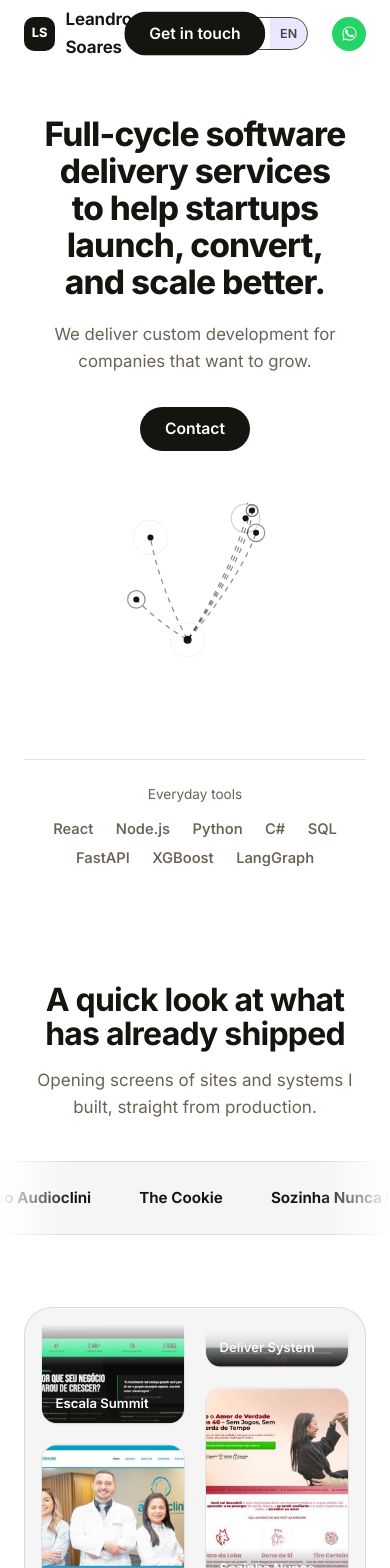
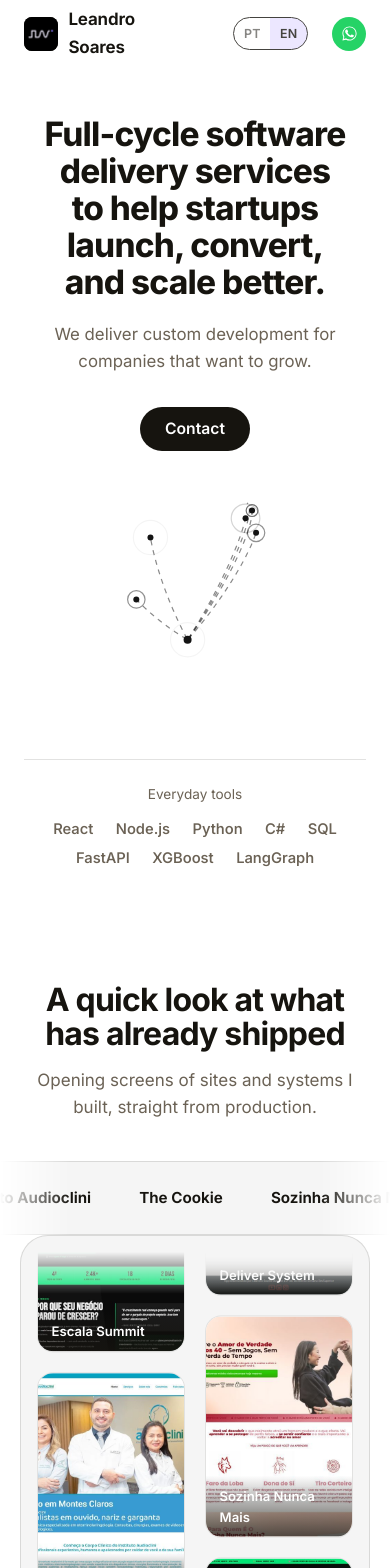
Before and after one commit to leandrosoares658/site, a React (Vite) app: page / in a window 390 px wide. Shown: the top 1568 px of the page. Built offline with nearby package versions, Linux system fonts and the light colour scheme; what world-atlas would draw is missing.

Commit message:
Nova versão

```diff
--- a/index.html
+++ b/index.html
@@ -3,8 +3,9 @@
   <head>
     <meta charset="UTF-8" />
     <meta name="viewport" content="width=device-width, initial-scale=1.0" />
-    <title>Leandro Soares Pereira | Desenvolvedor full-stack e engenheiro de automação</title>
+    <title>Leandro Soares Pereira | Engenheiro de Software</title>
     <meta name="description" content="Desenvolvimento web, IA aplicada e software para indústria. Montes Claros, MG." />
+    <link rel="icon" type="image/png" href="src/assets/logo.png" />
     <link rel="preconnect" href="https://fonts.googleapis.com" />
     <link rel="preconnect" href="https://fonts.gstatic.com" crossorigin />
     <link href="https://fonts.googleapis.com/css2?family=Inter:opsz,wght@14..32,400..800&display=swap" rel="stylesheet" />
--- a/src/components/Gallery.css
+++ b/src/components/Gallery.css
@@ -2,6 +2,14 @@
   overflow: hidden;
   padding-top: 0;
   padding-bottom: clamp(4.5rem, 10vw, 8rem);
+}
+
+.gallery .wrap {
+  width: 100%;
+  max-width: 100%; /* Anula o limite de largura que o .wrap original possuía */
+  padding-inline: 1.25rem; /* Espaço de respiro nas laterais direita e esquerda */
+  margin-inline: auto;
+  box-sizing: border-box;
 }
 
 .gallery__shelf {
--- a/src/components/LogoBar.css
+++ b/src/components/LogoBar.css
@@ -1,5 +1,6 @@
 .logobar-section {
-  padding-bottom: 0;
+  padding-bottom: 0 !important;
+  margin-bottom: 0 !important;
 }
 
 .gallery__head {
--- a/src/components/Navbar.css
+++ b/src/components/Navbar.css
@@ -87,6 +87,13 @@
   flex-shrink: 0;
 }
 
+.nav__mark {
+  width: 34px;
+  height: 34px;
+  object-fit: contain; /* Garante que o logótipo não fica distorcido */
+  border-radius: 8px; /* Opcional, caso queira cantos arredondados na imagem */
+}
+
 .nav__whatsapp svg {
   width: 17px;
   height: 17px;
@@ -102,15 +109,8 @@
     display: none;
   }
 
-  .nav__inner {
-    position: relative;
-  }
-
+  /* Oculta o botão de e-mail/contacto nos ecrãs pequenos */
   .nav__cta {
-    position: absolute;
-    left: 50%;
-    top: 50%;
-    transform: translate(-50%, -50%);
-    white-space: nowrap;
+    display: none;
   }
 }
--- a/src/components/Navbar.jsx
+++ b/src/components/Navbar.jsx
@@ -2,6 +2,7 @@
 import { useLanguage } from '../i18n/LanguageContext.jsx';
 import LanguageSwitcher from './LanguageSwitcher.jsx';
 import './Navbar.css';
+import logoImg from '../assets/logo.png';
 
 export default function Navbar() {
   const { t } = useLanguage();
@@ -18,7 +19,8 @@
     <header className={`nav${scrolled ? ' nav--scrolled' : ''}`}>
       <div className="wrap nav__inner">
         <a href="#topo" className="nav__brand">
-          <span className="nav__mark" aria-hidden="true">LS</span>
+          {/* 2. Substitua o span antigo pela imagem */}
+          <img src={logoImg} alt="Logótipo" className="nav__mark" />
           {t.profile.shortName}
         </a>
 
@@ -48,9 +50,6 @@
               <path d="M12 2C6.5 2 2 6.5 2 12c0 1.8.5 3.5 1.3 5L2 22l5.2-1.3c1.4.8 3.1 1.2 4.8 1.2 5.5 0 10-4.5 10-10S17.5 2 12 2zm0 18.2c-1.6 0-3.1-.4-4.5-1.2l-.3-.2-3.3.8.9-3.2-.2-.3C3.8 14.5 3.3 13.3 3.3 12c0-4.8 3.9-8.7 8.7-8.7s8.7 3.9 8.7 8.7-3.9 8.7-8.7 8.7z"/>
             </svg>
           </a>
-          <a className="btn btn-primary nav__cta" href={`mailto:${t.profile.email}`}>
-            {t.nav.cta}
-          </a>
         </div>
       </div>
     </header>
```
Also changed, not shown: src/assets/logo.png (added).
